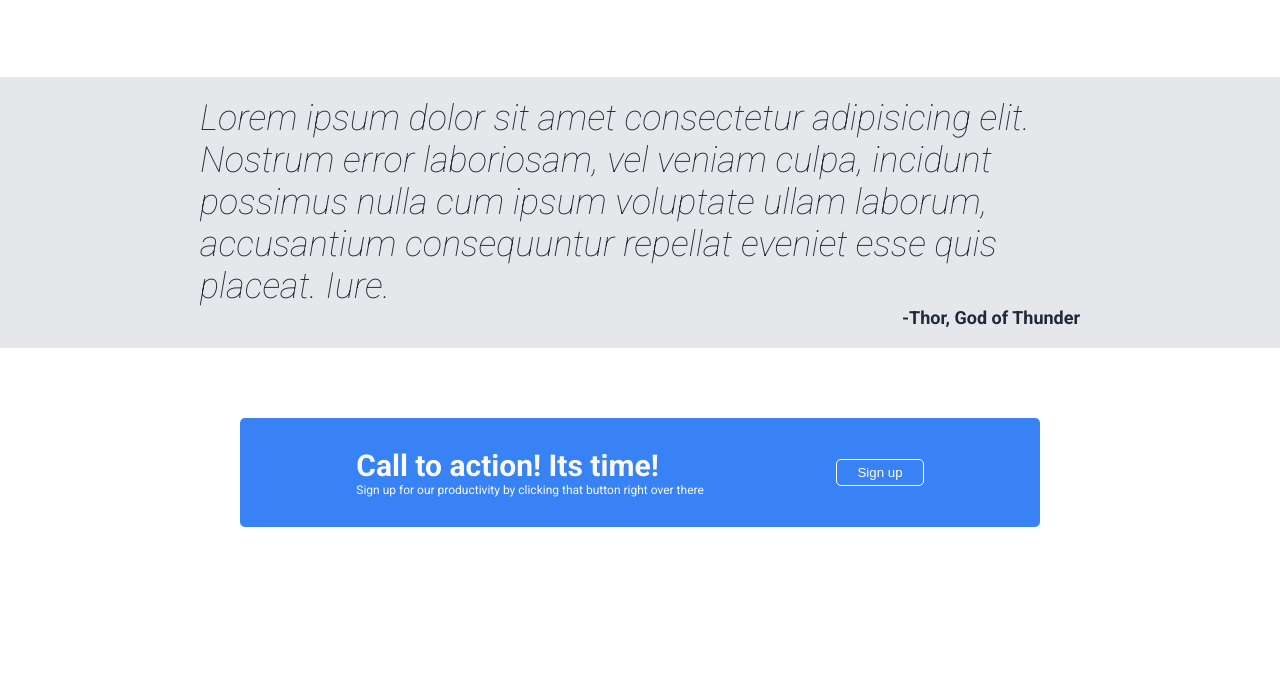
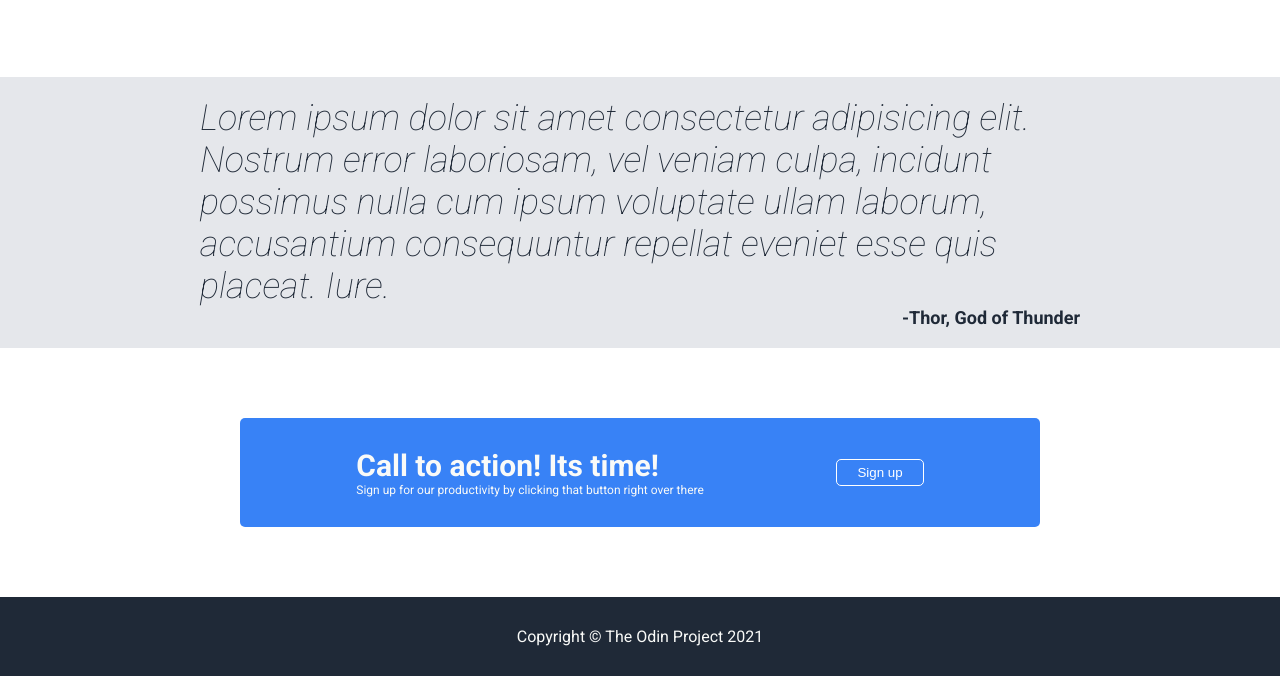
Before and after one commit to Sasnigs/TOP-Landing-Page, a plain HTML site: page index.html in a window 1280 px wide. Shown: the part 809-1485 px from the top of the page. Before the commit the page ends 1406 px from the top, so only its background shows below. Drawn offline with Linux system fonts and the light colour scheme.

Commit message:
created and styled the footer

```diff
--- a/index.html
+++ b/index.html
@@ -76,8 +76,9 @@
         </div>
     </div>
 
-
-
+    <footer>
+        <p>Copyright &copy; The Odin Project 2021</p>
+    </footer>
 
 </body>
 
--- a/style.css
+++ b/style.css
@@ -10,6 +10,7 @@ body {
     display: flex;
     flex-direction: column;
     font-family: "Roboto", sans-serif;
+    background-color: #1f2937;
 }
 
 /* Link Styling */
@@ -84,7 +85,8 @@ ul {
     justify-content: center;
     gap: 30px;
     padding-top: 50px;
-   margin-bottom: 80px;
+    padding-bottom: 80px;
+    background-color: white;
 }
 .info-head{
     font-size: 36px;
@@ -131,6 +133,7 @@ ul {
    justify-content: center;
    padding: 70px 100px;
    color: #F9FAF8;
+   background-color: white;
 }
 .sub-section-4{
     display: flex;
@@ -156,3 +159,10 @@ ul {
     color: white;
     cursor: pointer;
 }
+/* footer */
+footer{
+    background-color: #1f2937;
+    color: #F9FAF8;
+    text-align: center;
+    padding: 30px;
+}
```
